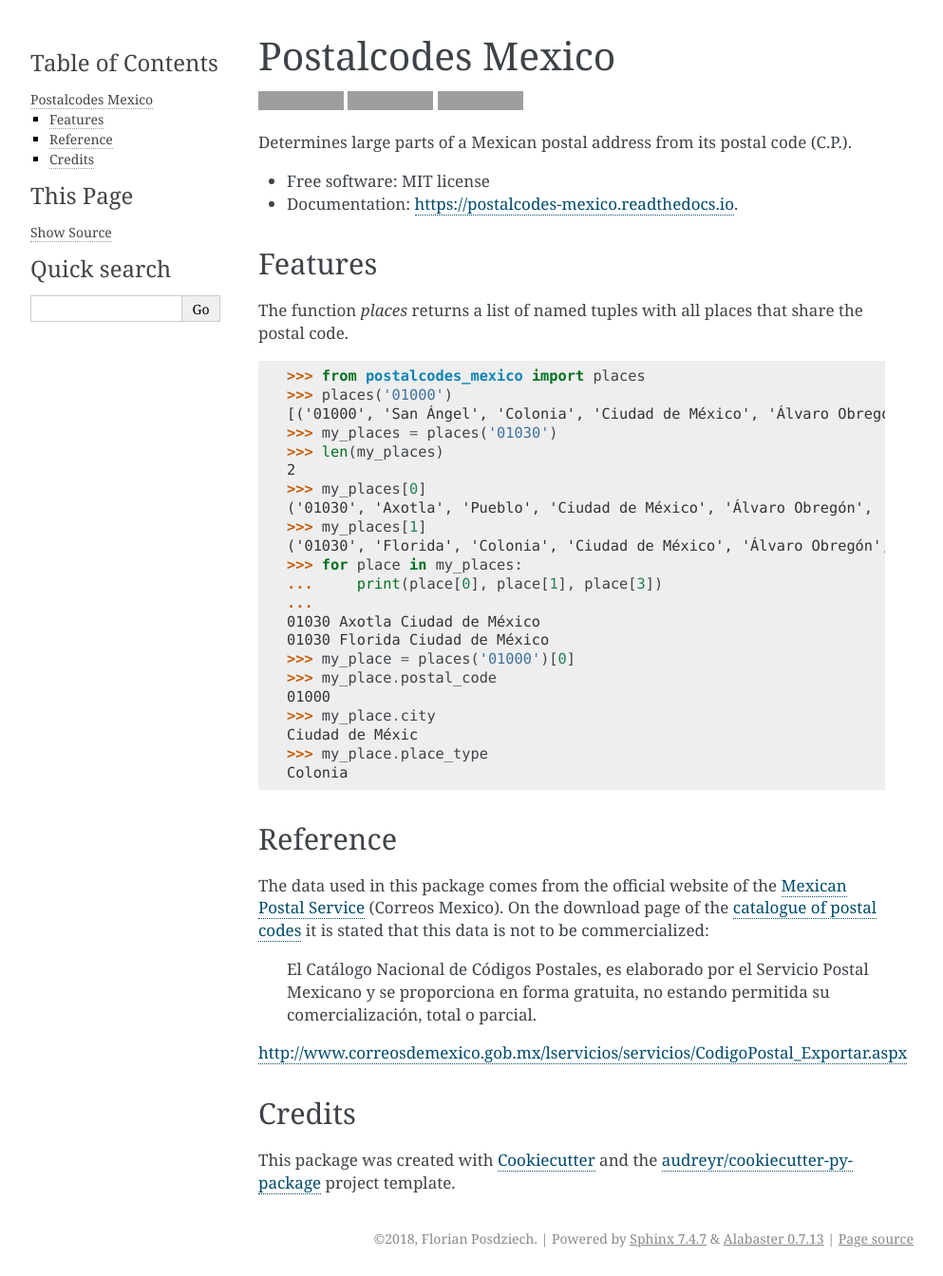
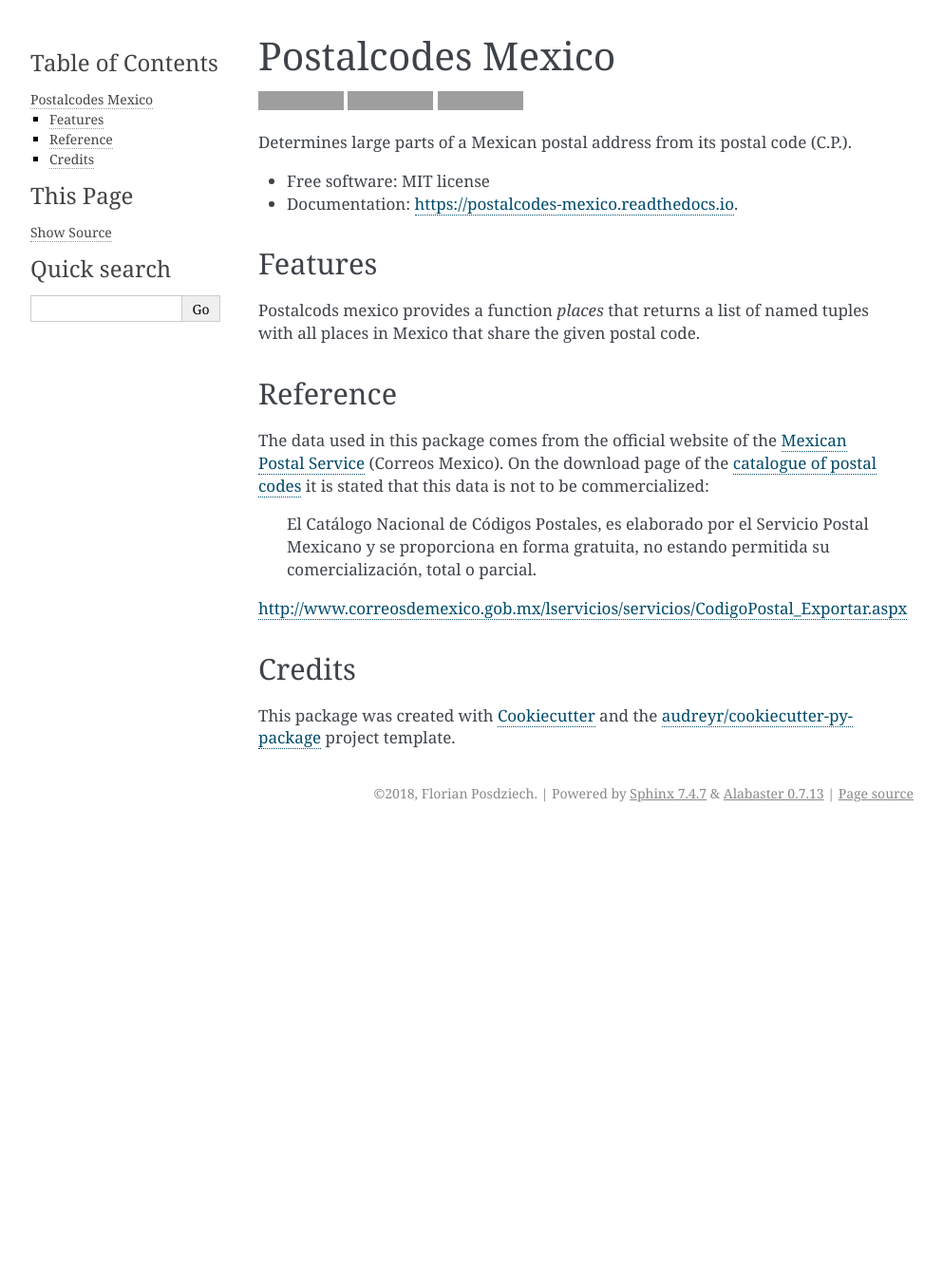
Before and after one commit to FlowFX/postalcodes_mexico, a Sphinx documentation site: the page built from docs/readme.rst, in a window 1280 px wide. Shown: the whole page at 95% size, without its empty margins (148-1141 px from the left). Built offline with Sphinx 7.4.7, drawn with Linux system fonts in a browser that asks for light colours; pages that are not in the unit, such as notebooks, are missing from menus; after the commit the page ends 900 px from its top, so only the background shows below that; grey boxes are pictures that could not be loaded.

Commit message:
Improve documentation
Closes: #76

```diff
--- a/README.rst
+++ b/README.rst
@@ -26,30 +26,7 @@ Determines large parts of a Mexican postal address from its postal code (C.P.).
 Features
 --------
 
-The function `places` returns a list of named tuples with all places that share the postal code.
-
-    >>> from postalcodes_mexico import places
-    >>> places('01000')
-    [('01000', 'San Ángel', 'Colonia', 'Ciudad de México', 'Álvaro Obregón', 'Ciudad de México')]
-    >>> my_places = places('01030')
-    >>> len(my_places)
-    2
-    >>> my_places[0]
-    ('01030', 'Axotla', 'Pueblo', 'Ciudad de México', 'Álvaro Obregón', 'Ciudad de México')
-    >>> my_places[1]
-    ('01030', 'Florida', 'Colonia', 'Ciudad de México', 'Álvaro Obregón', 'Ciudad de México')
-    >>> for place in my_places:
-    ...     print(place[0], place[1], place[3])
-    ...
-    01030 Axotla Ciudad de México
-    01030 Florida Ciudad de México
-    >>> my_place = places('01000')[0]
-    >>> my_place.postal_code
-    01000
-    >>> my_place.city
-    Ciudad de Méxic
-    >>> my_place.place_type
-    Colonia
+Postalcods mexico provides a function `places` that returns a list of named tuples with all places in Mexico that share the given postal code.
 
 Reference
 ---------
```
Also changed, not shown: docs/usage.rst (+16 -1 lines), 1 other file.
